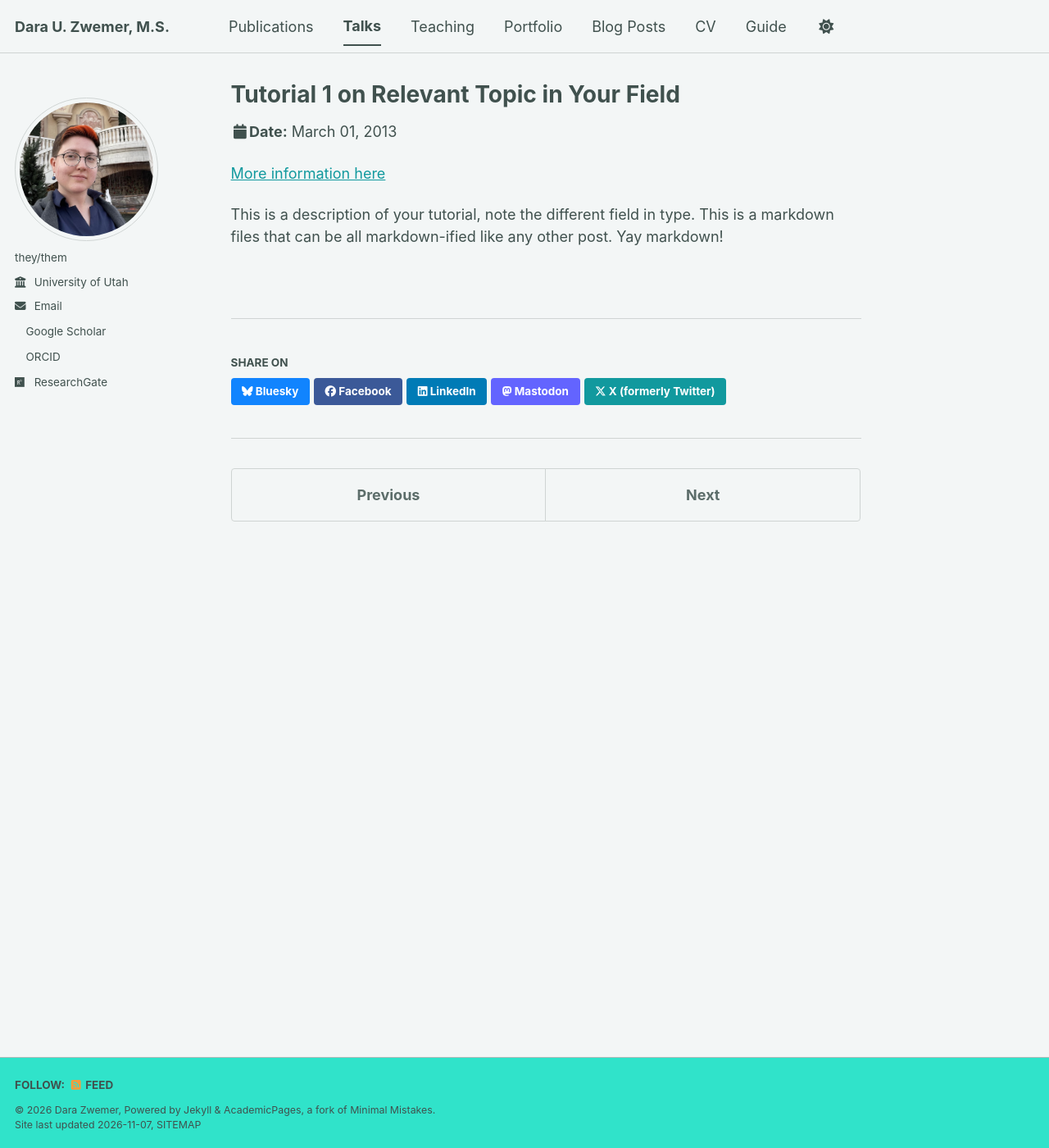
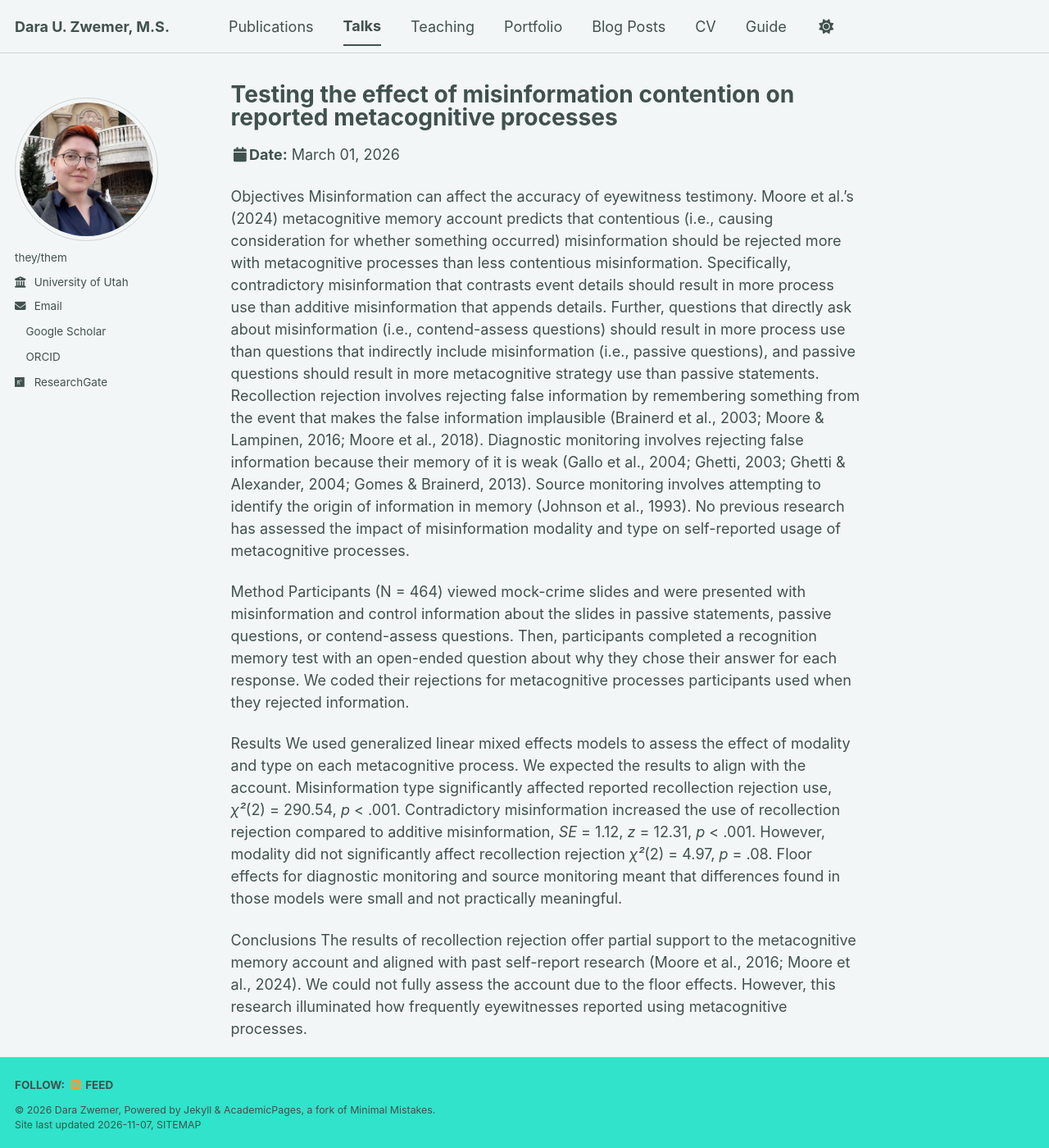
Before and after one commit to daraZwemer/daraZwemer.github.io, a Jekyll site: the page built from _talks/2013-03-01-tutorial-1.md, in a window 1280 px wide and 1400 px high. Shown: the whole window at 82% size. Built offline with Jekyll 4.4.1, drawn with Linux system fonts in a browser that asks for light colours; a style sheet for code colours, icons or effects is not loaded; some of the changed text lies outside the part shown.

Commit message:
Update 2013-03-01-tutorial-1.md

```diff
--- a/_talks/2013-03-01-tutorial-1.md
+++ b/_talks/2013-03-01-tutorial-1.md
@@ -1,13 +1,28 @@
 ---
-title: "Tutorial 1 on Relevant Topic in Your Field"
+title: "Testing the effect of misinformation contention on reported metacognitive processes"
 collection: talks
-type: "Tutorial"
-permalink: /talks/2013-03-01-tutorial-1
-venue: "UC-Berkeley Institute for Testing Science"
-date: 2013-03-01
-location: "Berkeley, CA, USA"
+type: "Talk"
+permalink: /talks/Reno_Metacognition
+venue: "Peppermill Casino, American Psychology and Law Society"
+date: 2026-03-01
+location: "Reno, NV, USA"
 ---
 
-[More information here](http://exampleurl.com)
+Objectives
+Misinformation can affect the accuracy of eyewitness testimony. Moore et al.’s (2024) metacognitive memory account predicts that contentious (i.e., causing consideration for whether something occurred) misinformation should be rejected more with metacognitive processes than less contentious misinformation. Specifically, contradictory misinformation that contrasts event details should result in more process use than additive misinformation that appends details. Further, questions that directly ask about misinformation (i.e., contend-assess questions) should result in more process use than questions that indirectly include misinformation (i.e., passive questions), and passive questions should result in more metacognitive strategy use than passive statements.
+Recollection rejection involves rejecting false information by remembering something from the event that makes the false information implausible (Brainerd et al., 2003; Moore & Lampinen, 2016; Moore et al., 2018). Diagnostic monitoring involves rejecting false information because their memory of it is weak (Gallo et al., 2004; Ghetti, 2003; Ghetti & Alexander, 2004; Gomes & Brainerd, 2013). Source monitoring involves attempting to identify the origin of information in memory (Johnson et al., 1993). No previous research has assessed the impact of misinformation modality and type on self-reported usage of metacognitive processes.
 
-This is a description of your tutorial, note the different field in type. This is a markdown files that can be all markdown-ified like any other post. Yay markdown!
+Method
+Participants (N = 464) viewed mock-crime slides and were presented with misinformation and control information about the slides in passive statements, passive questions, or contend-assess questions. Then, participants completed a recognition memory test with an open-ended question about why they chose their answer for each response. We coded their rejections for metacognitive processes participants used when they rejected information.
+
+Results
+We used generalized linear mixed effects models to assess the effect of modality and type on each metacognitive process. We expected the results to align with the account. Misinformation type significantly affected reported recollection rejection use, _χ²_(2) = 290.54, _p_ < .001. Contradictory misinformation increased the use of recollection rejection compared to additive misinformation, _SE_ = 1.12, _z_ = 12.31, _p_ < .001. However, modality did not significantly affect recollection rejection _χ²_(2) = 4.97, _p_ = .08. Floor effects for diagnostic monitoring and source monitoring meant that differences found in those models were small and not practically meaningful.
+
+Conclusions
+The results of recollection rejection offer partial support to the metacognitive memory account and aligned with past self-report research (Moore et al., 2016; Moore et al., 2024). We could not fully assess the account due to the floor effects. However, this research illuminated how frequently eyewitnesses reported using metacognitive processes.
+
+Implications
+Recollection rejection may be elicited by contention though misinformation type regardless of the modality misinformation is presented in. Testing new coding schemes for self-report data and taking multi-measure approaches to capture diagnostic and source monitoring could determine their true usage rate, since these constructs may be difficult for eyewitnesses to articulate.
+
+Learning Objectives
+Recollection rejection may be used to reject contradictory more than additive misinformation regardless of the presentation modality of misinformation. Diagnostic monitoring and source monitoring may not be used frequently by eyewitnesses to assess their memory accuracy or it may be hard for eyewitnesses to articulate the use of these strategies.
```
